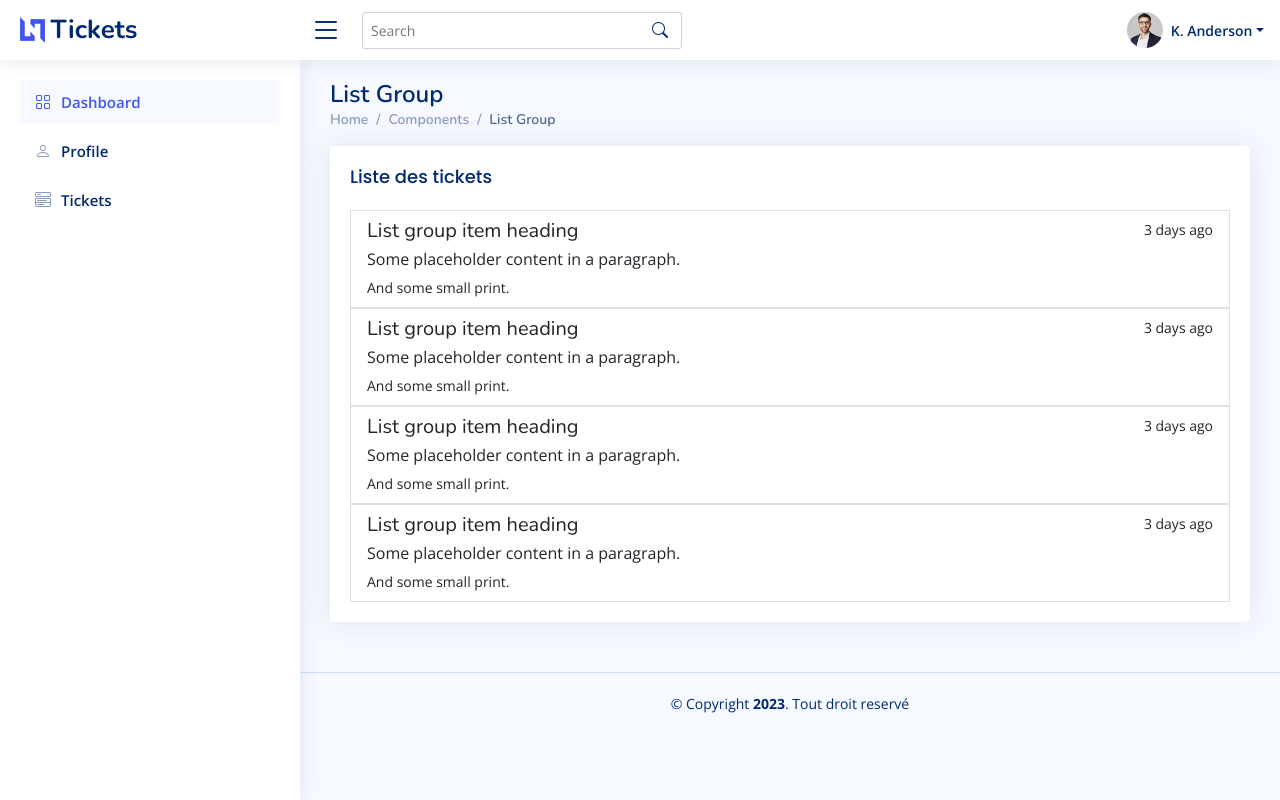
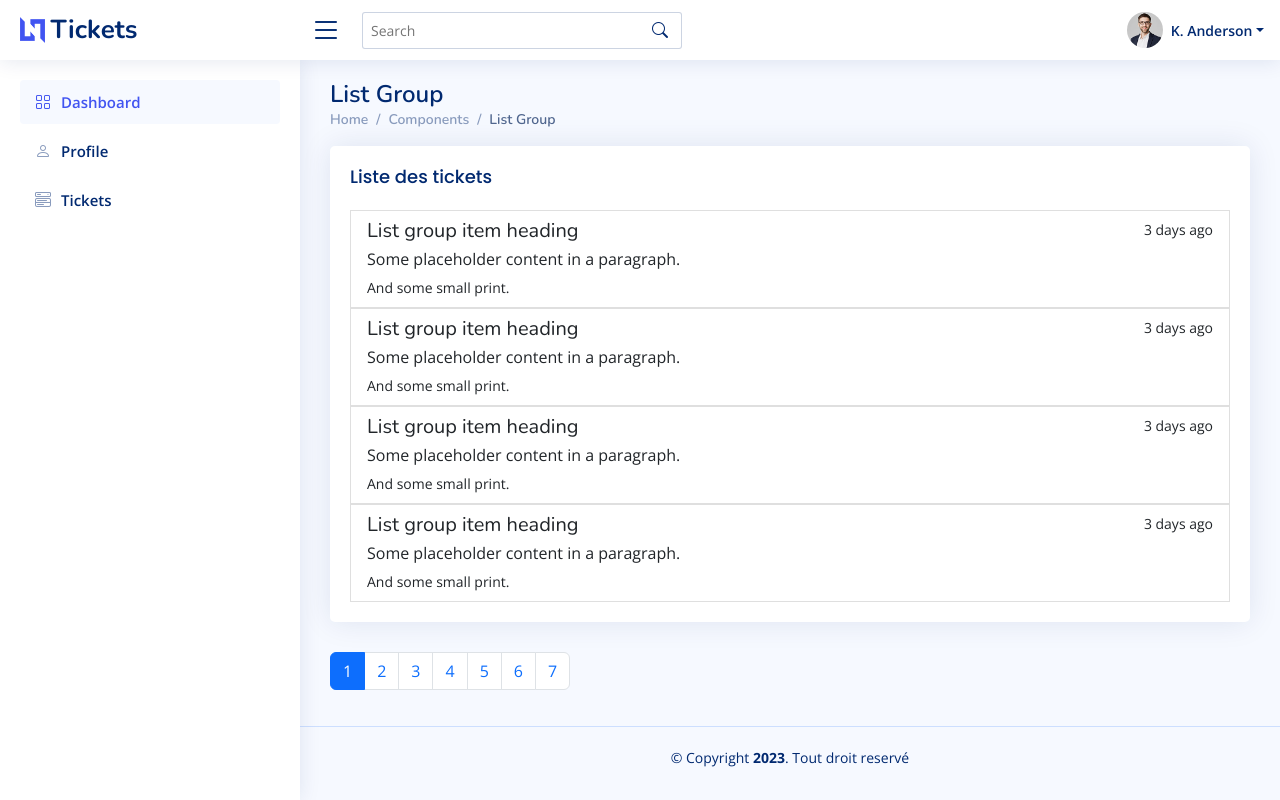
Before and after one commit to TuoAdama/front-end-sir-with-angular, an Angular app: page /tickets in a window 1280 px wide. Built offline with nearby package versions, Linux system fonts and the light colour scheme.

Commit message:
add: added pagination

```diff
--- a/src/app/ticket/ticket.component.html
+++ b/src/app/ticket/ticket.component.html
@@ -22,9 +22,25 @@
             <app-ticket-item></app-ticket-item>
             <app-ticket-item></app-ticket-item>
           </div>
-
         </div>
       </div>
     </div>
   </div>
+  <div class="row">
+    <div class="col">
+      <nav aria-label="...">
+        <ul class="pagination">
+          <li class="page-item active" aria-current="page">
+            <span class="page-link">1</span>
+          </li>
+          <li class="page-item"><a class="page-link" href="#">2</a></li>
+          <li class="page-item"><a class="page-link" href="#">3</a></li>
+          <li class="page-item"><a class="page-link" href="#">4</a></li>
+          <li class="page-item"><a class="page-link" href="#">5</a></li>
+          <li class="page-item"><a class="page-link" href="#">6</a></li>
+          <li class="page-item"><a class="page-link" href="#">7</a></li>
+        </ul>
+      </nav>
+    </div>
+  </div>
 </section>
```
